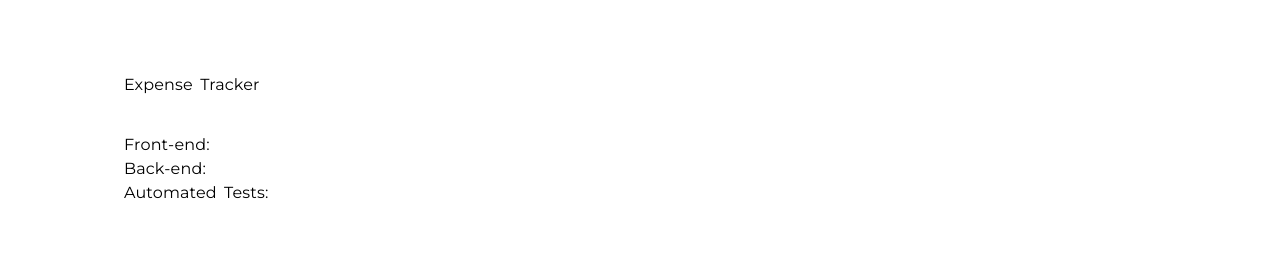
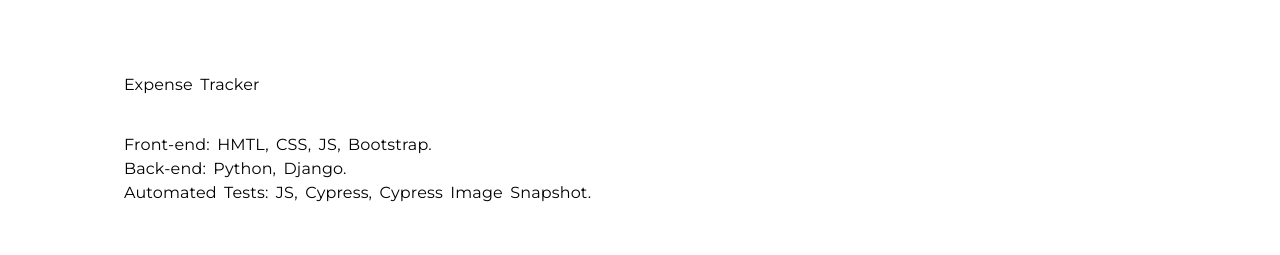
Before and after one commit to manuel12/personal-portfolio-page, a React (Create React App) app in the folder react-portfolio/: page / in a window 1280 px wide. Shown: the part 2682-2937 px from the top of the page. Built offline with nearby package versions, Linux system fonts and the light colour scheme.

Commit message:
Updated projects data

```diff
--- a/react-portfolio/src/data/projects.js
+++ b/react-portfolio/src/data/projects.js
@@ -1,49 +1,75 @@
 export default [
   {
+    projectName: "Expense Tracker",
     projectUrl: "https://github.com/manuel12/django-expense-tracker-public",
-    projectName: "Expense Tracker",
-    projectImgSrc: "images/expense-tracker.png",
+    projectImgSrc:
+      "https://user-images.githubusercontent.com/4129325/221216267-0067eb7d-3be7-4771-a621-92907c10105a.png",
+    projectDesc:
+      "An Expense Tracker application that can help you track and list expenses, and analyze charts and statistics about them.",
+    frontendSkills: ["HMTL", "CSS", "JS", "Bootstrap"],
+    backendSkills: ["Python", "Django"],
+    automatedTestSkills: ["JS", "Cypress", "Cypress Image Snapshot"],
   },
   {
+    projectName: "Motivation Vault",
     projectUrl: "https://github.com/manuel12/motivation-vault",
-    projectName: "Motivation Vault",
-    projectImgSrc: "images/motivation-vault.png",
+    projectImgSrc:
+      "https://user-images.githubusercontent.com/4129325/221205796-109b3a7a-a102-46f0-b4f2-3711a883b5fe.png",
+    projectDesc:
+      "Motivation Vault is an application that hosts optimistic, inspiring, motivational and educational content. It allows user to create, update read and delete such content, along adding comments and ratings for such content.",
+    frontendSkills: ["HMTL", "CSS", "JS", "React"],
+    backendSkills: ["Python", "Django", "DRF"],
+    automatedTestSkills: ["JS", "Cypress", "Cypress Image Snapshot"],
   },
   {
+    projectName: "Media Ratings",
     projectUrl: "https://github.com/manuel12/media-ratings",
-    projectName: "Media Ratings",
-    projectImgSrc: "images/media-ratings.png",
+    projectImgSrc:
+      "https://user-images.githubusercontent.com/4129325/221217865-d51a9f01-a1d1-438b-86b0-d85acd3d4351.png",
+    projectDesc:
+      "A Media Ratings application where you can search for the IMDb & Rotten Tomatoes ratings for your favorite series.",
+    frontendSkills: ["HMTL", "CSS", "JS", "Bootstrap", "React"],
+    backendSkills: ["Python", "Django", "DRF"],
+    automatedTestSkills: ["JS", "Cypress", "Cypress Image Snapshot"],
+  },
+  {
+    projectName: "MUI Landing Page",
+    projectUrl: "https://github.com/manuel12/mui-landing-page",
+    projectImgSrc:
+      "https://user-images.githubusercontent.com/4129325/221217865-d51a9f01-a1d1-438b-86b0-d85acd3d4351.png",
+    projectDesc: "",
+    frontendSkills: ["HMTL", "CSS", "JS", "React", "Material UI"],
   },
 
-  {
-    projectUrl: "https://github.com/manuel12/custom-css-library",
-    projectName: "Custom Library",
-    projectImgSrc: "images/custom-library.png",
-  },
-  {
-    projectUrl: "https://github.com/manuel12/technical-documentation-page",
-    projectName: "Custom Library - Documentation",
-    projectImgSrc: "images/technical-documentation-page.png",
-  },
-  {
-    projectUrl: "https://github.com/manuel12/landing-page",
-    projectName: "Landing Page",
-    projectImgSrc: "images/landing-page.png",
-  },
+  // {
+  //   projectUrl: "https://github.com/manuel12/custom-css-library",
+  //   projectName: "Custom Library",
+  //   projectImgSrc: "images/custom-library.png",
+  // },
+  // {
+  //   projectUrl: "https://github.com/manuel12/technical-documentation-page",
+  //   projectName: "Custom Library - Documentation",
+  //   projectImgSrc: "images/technical-documentation-page.png",
+  // },
+  // {
+  //   projectUrl: "https://github.com/manuel12/landing-page",
+  //   projectName: "Landing Page",
+  //   projectImgSrc: "images/landing-page.png",
+  // },
 
-  {
-    projectUrl: "https://github.com/manuel12/quote-project",
-    projectName: "Random Quote Generator",
-    projectImgSrc: "images/random-quote-generator.png",
-  },
-  {
-    projectUrl: "https://github.com/manuel12/25-plus-5-clock",
-    projectName: "25 + 5 Clock",
-    projectImgSrc: "images/25_plus_5_clock.png",
-  },
-  {
-    projectUrl: "https://github.com/manuel12/js-calculator",
-    projectName: "JS Calculator",
-    projectImgSrc: "images/js-calculator.png",
-  },
+  // {
+  //   projectUrl: "https://github.com/manuel12/quote-project",
+  //   projectName: "Random Quote Generator",
+  //   projectImgSrc: "images/random-quote-generator.png",
+  // },
+  // {
+  //   projectUrl: "https://github.com/manuel12/25-plus-5-clock",
+  //   projectName: "25 + 5 Clock",
+  //   projectImgSrc: "images/25_plus_5_clock.png",
+  // },
+  // {
+  //   projectUrl: "https://github.com/manuel12/js-calculator",
+  //   projectName: "JS Calculator",
+  //   projectImgSrc: "images/js-calculator.png",
+  // },
 ];
```
